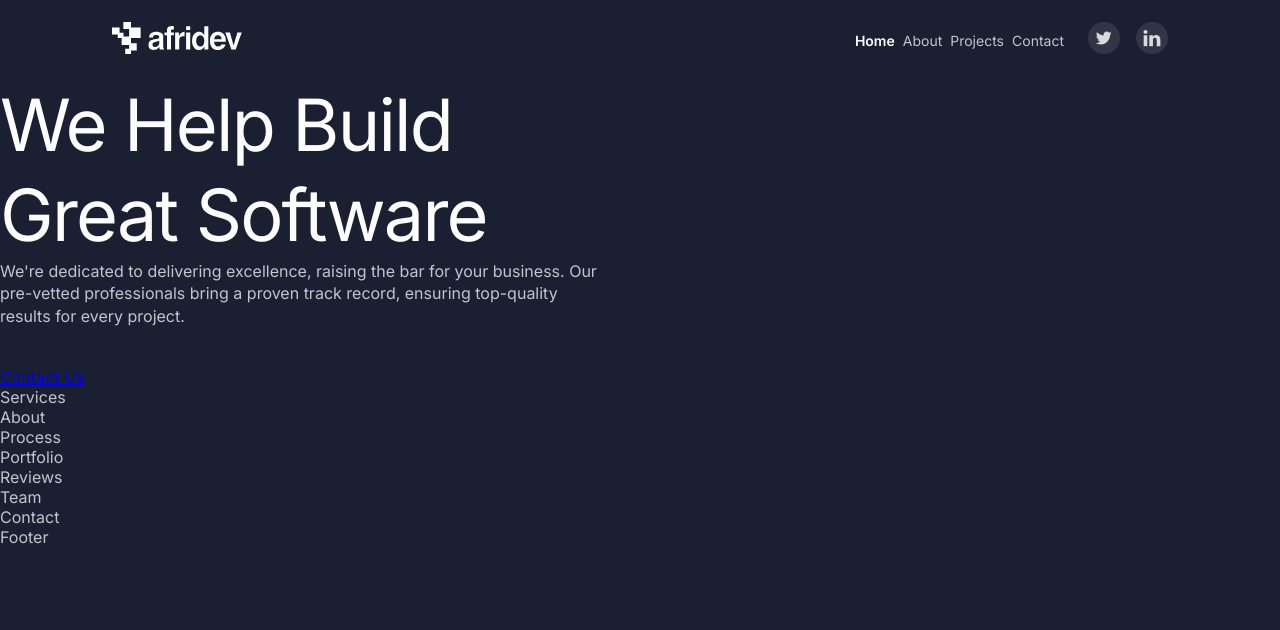
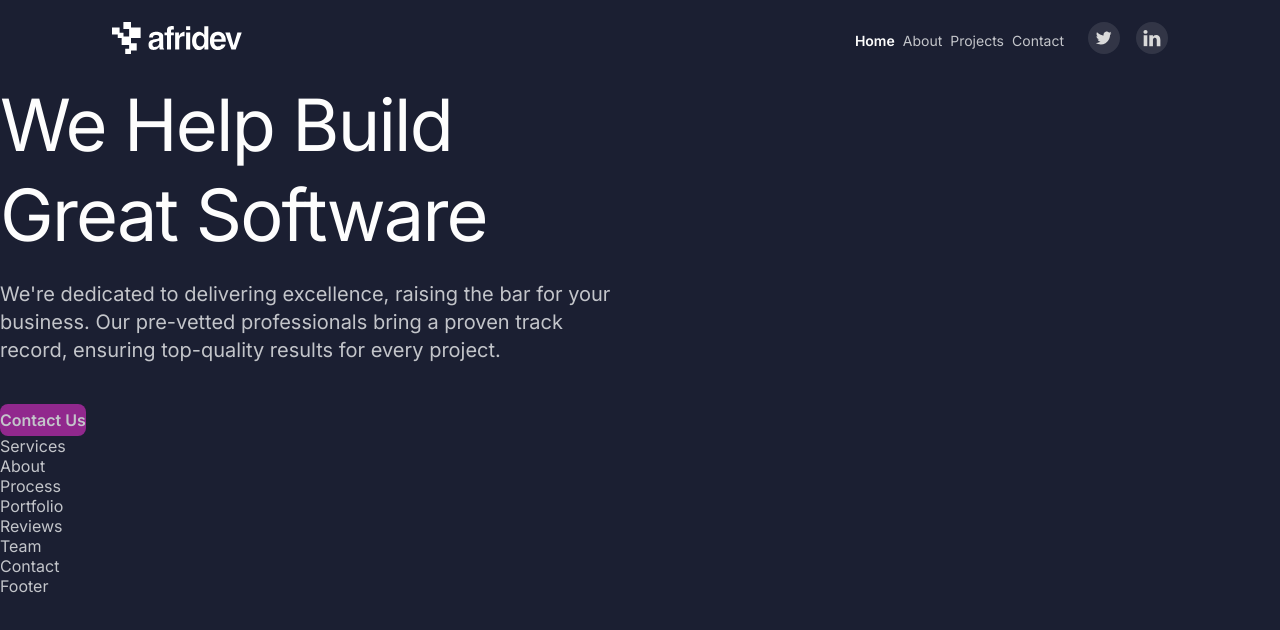
Before and after one commit to Kess4obehi/afridev-site, a React (Vite) app: page / in a window 1280 px wide. Shown: the top 630 px of the page. Built offline with nearby package versions, Linux system fonts and the light colour scheme.

Commit message:
styled the hero section

```diff
--- a/src/components/Hero.css
+++ b/src/components/Hero.css
@@ -1,7 +1,7 @@
 .hero-content {
     display: flex;
     gap: 40px;
-    max-width: 604px;
+    max-width: 636px;
     flex-direction: column;
 }
 
@@ -9,17 +9,31 @@
     font-weight: 400;
     font-size: 72px;
     line-height: 1.25;
-    letter-spacing: -1.8px;
+    letter-spacing: -0.025em;
     color: var(--color-heading);
 }
 
 .hero p {
     font-weight: 400;
-    font-size: 20;
+    font-size: 20px;
     line-height: 1.4;
     color: var(--color-text);
 }
 
-.header {
+.hero-text {
+    display: flex;
+    flex-direction: column;
     gap: 20px;
 }
+
+.btn {
+    background-color: var(--color-primary);
+    padding: 16px, 24px;
+    border-radius: 8px;
+    font-weight: 600;
+    font-size: 16px;
+    line-height: 2;
+    color: var(--color-white);
+    text-decoration: none;
+    align-self: flex-start;
+}
--- a/src/components/Hero.jsx
+++ b/src/components/Hero.jsx
@@ -4,7 +4,7 @@ function Hero() {
     return (
         <section className="hero">
             <div className="hero-content">
-                <div className="header">
+                <div className="hero-text">
                     <h1>We Help Build Great Software</h1>
                     <p>We're dedicated to delivering excellence, raising the bar for your business. Our pre-vetted professionals bring a proven track record, ensuring top-quality results for every project.</p>
                 </div>
```
